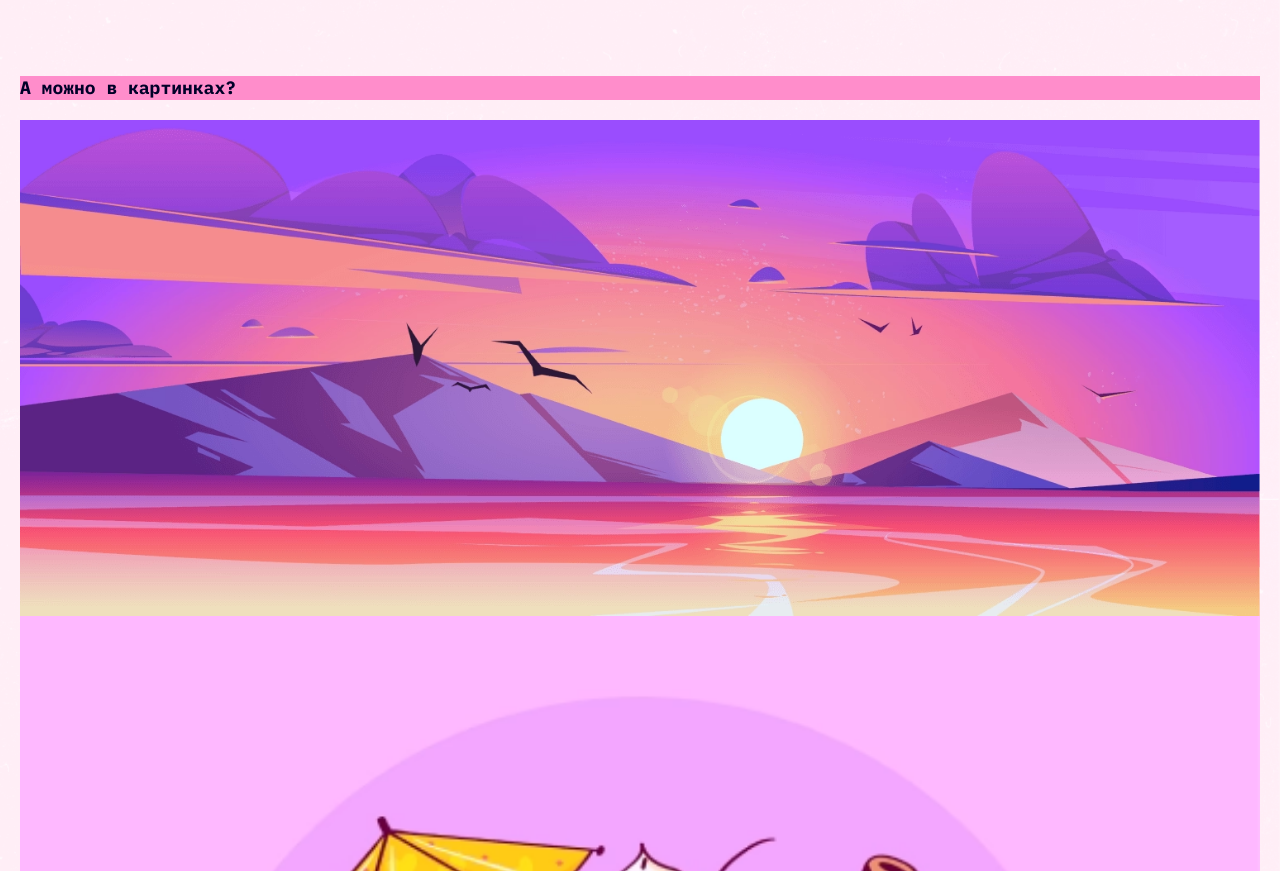
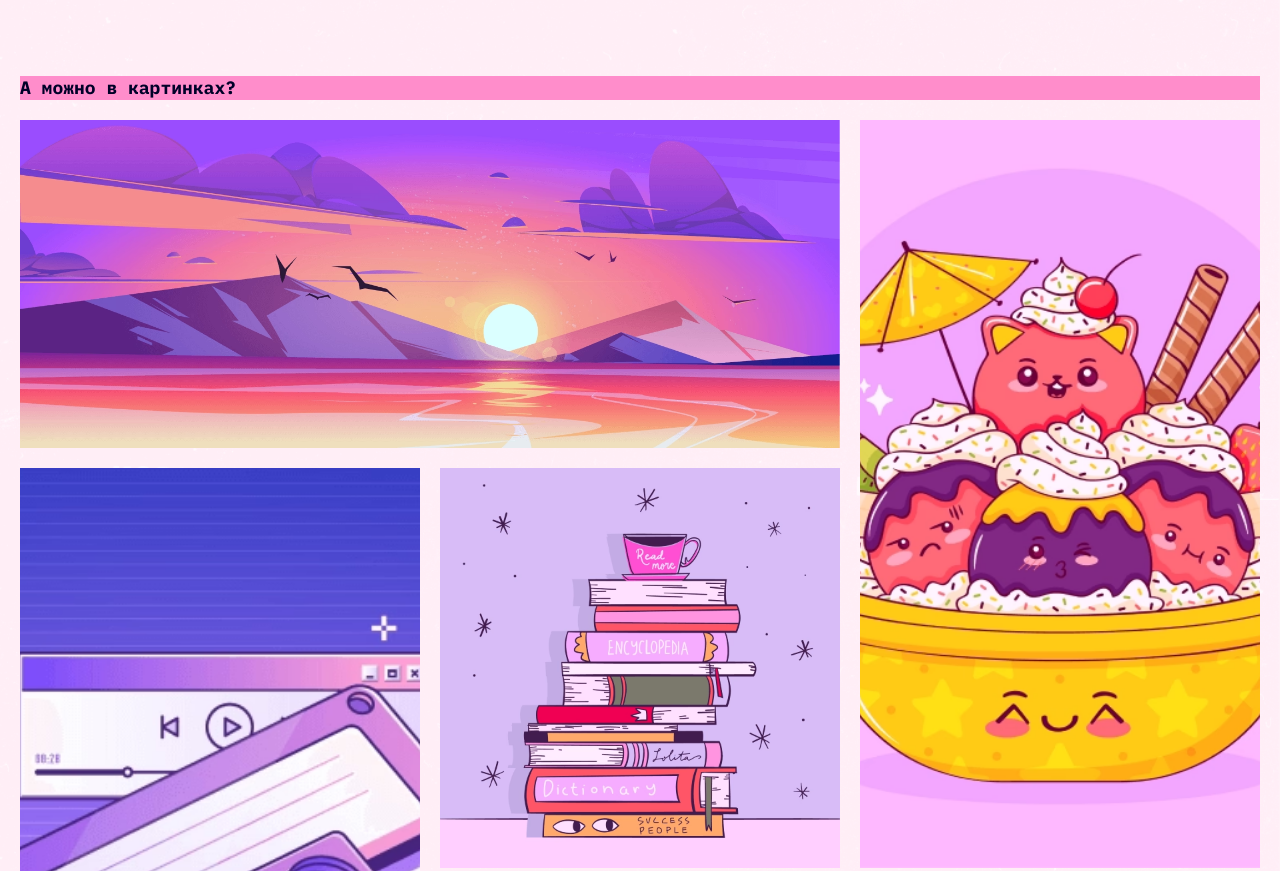
Before and after one commit to Aeteros78/Yandex-slozhno-sosredotochitsya, a plain HTML site: page index.html in a window 1280 px wide. Shown: the part 2700-3571 px from the top of the page. Drawn offline with Linux system fonts and the light colour scheme.

Commit message:
+ fix grid gallery

```diff
--- a/styles/style.css
+++ b/styles/style.css
@@ -350,6 +350,11 @@
   gap: 10px;
 }
 
+.section_gallery__grid_list{
+  display: grid;
+  gap: 10px;
+}
+
 .section_gallery__img {
   inline-size: 100%;
   block-size: 100%;
```
